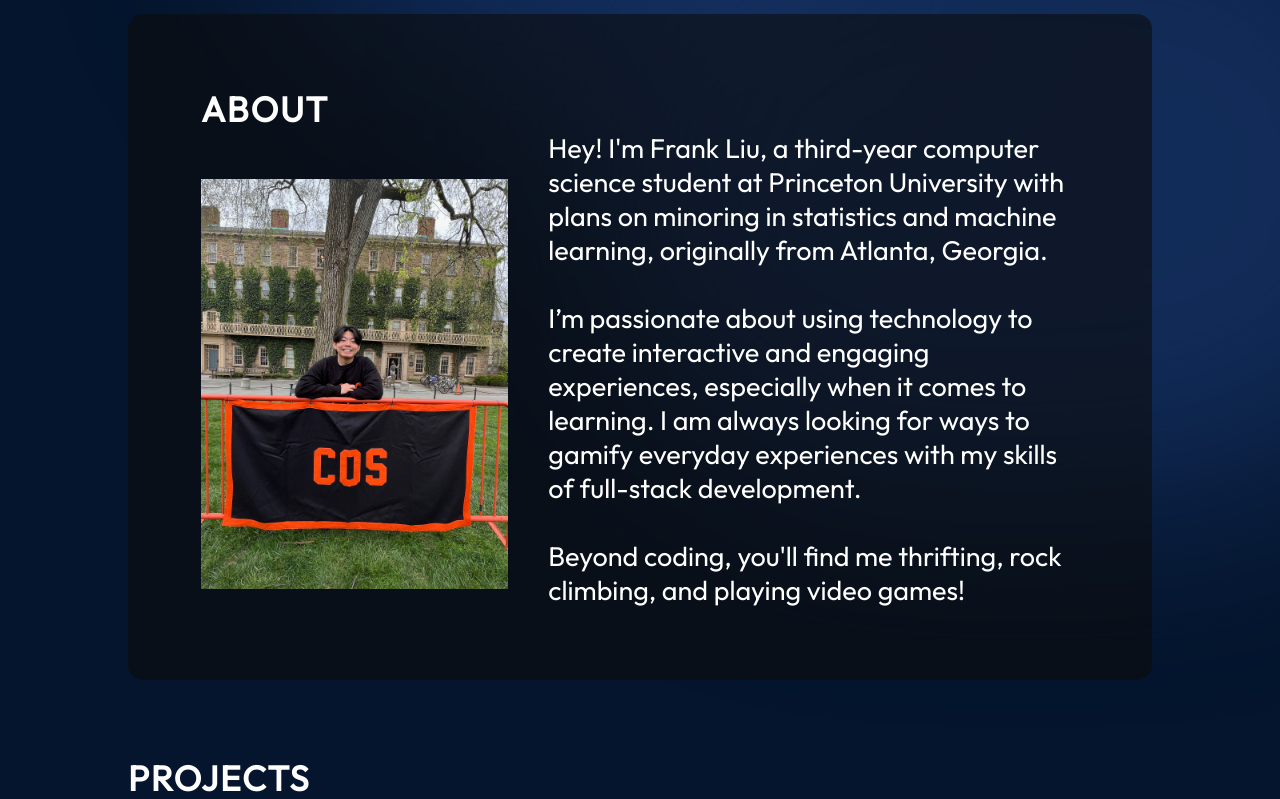
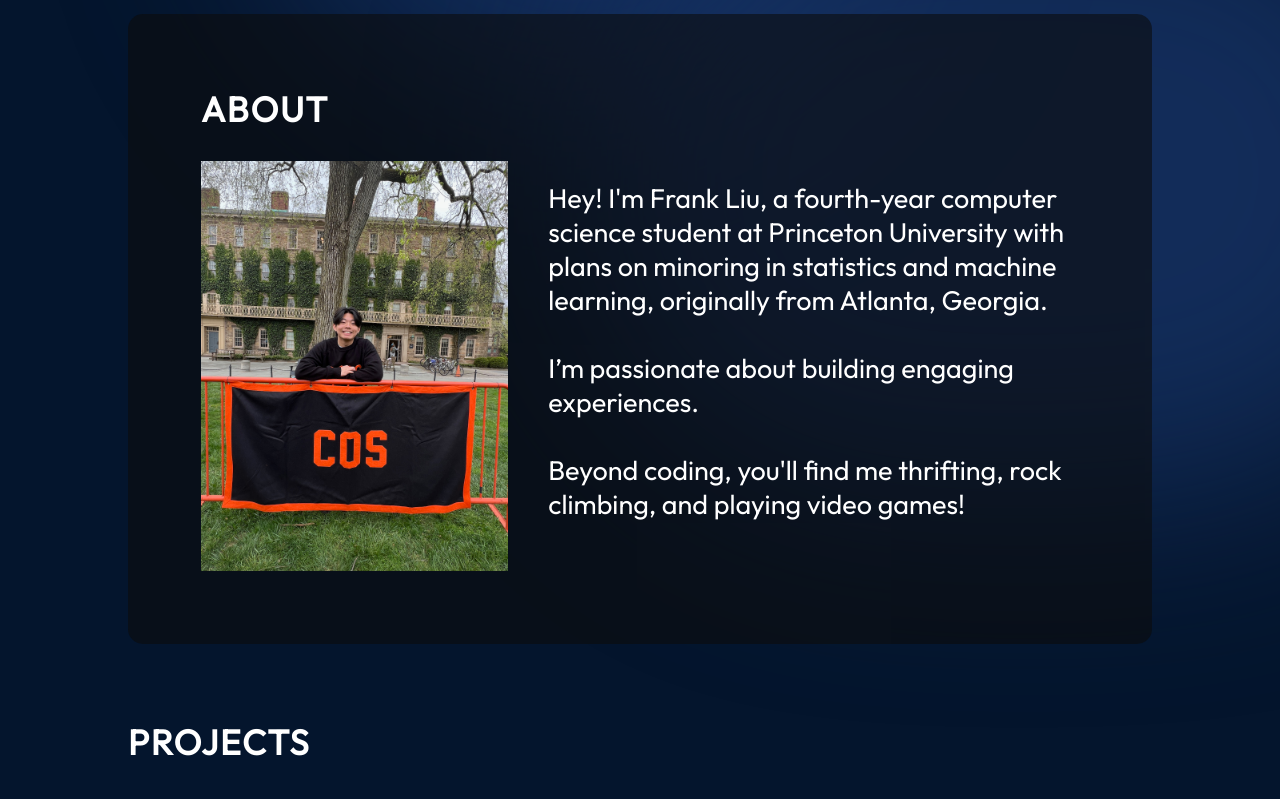
Before and after one commit to frankliuuu/frankliuuu.github.io, a React (Vite) app: page / in a window 1280 px wide. Shown: the part 540-1339 px from the top of the page. Built offline with nearby package versions, Linux system fonts and the light colour scheme.

Commit message:
update - fall 2025

```diff
--- a/src/components/About/About.jsx
+++ b/src/components/About/About.jsx
@@ -14,13 +14,10 @@ export const About = () => {
           className={styles.aboutImage}
         />
         <p className={styles.description}>
-          Hey! I'm Frank Liu, a third-year computer science student at Princeton
-          University with plans on minoring in statistics and machine learning,
-          originally from Atlanta, Georgia. <br /> <br />
-          I’m passionate about using technology to create interactive and
-          engaging experiences, especially when it comes to learning. I am
-          always looking for ways to gamify everyday experiences with my skills
-          of full-stack development. <br /> <br />
+          Hey! I'm Frank Liu, a fourth-year computer science student at
+          Princeton University with plans on minoring in statistics and machine
+          learning, originally from Atlanta, Georgia. <br /> <br />
+          I’m passionate about building engaging experiences. <br /> <br />
           Beyond coding, you'll find me thrifting, rock climbing, and playing
           video games!
         </p>
--- a/src/data/courses.json
+++ b/src/data/courses.json
@@ -32,11 +32,23 @@
     "title": "Advanced Programming Techniques"
   },
   {
-    "id": "COS350",
-    "title": "Ethics of Computing"
+    "id": "COS343",
+    "title": "Algorithms for Computational Biology"
   },
   {
     "id": "COS397",
     "title": "Independent Work - Building a Startup Project"
+  },
+  {
+    "id": "COS445",
+    "title": "Economics and Computing"
+  },
+  {
+    "id": "SML201",
+    "title": "Introduction to Data Science"
+  },
+  {
+    "id": "SML301",
+    "title": "Data Intelligence: Modern Data"
   }
 ]
```
Also changed, not shown: 3 other files (tests, documents, lock files or other folders).
